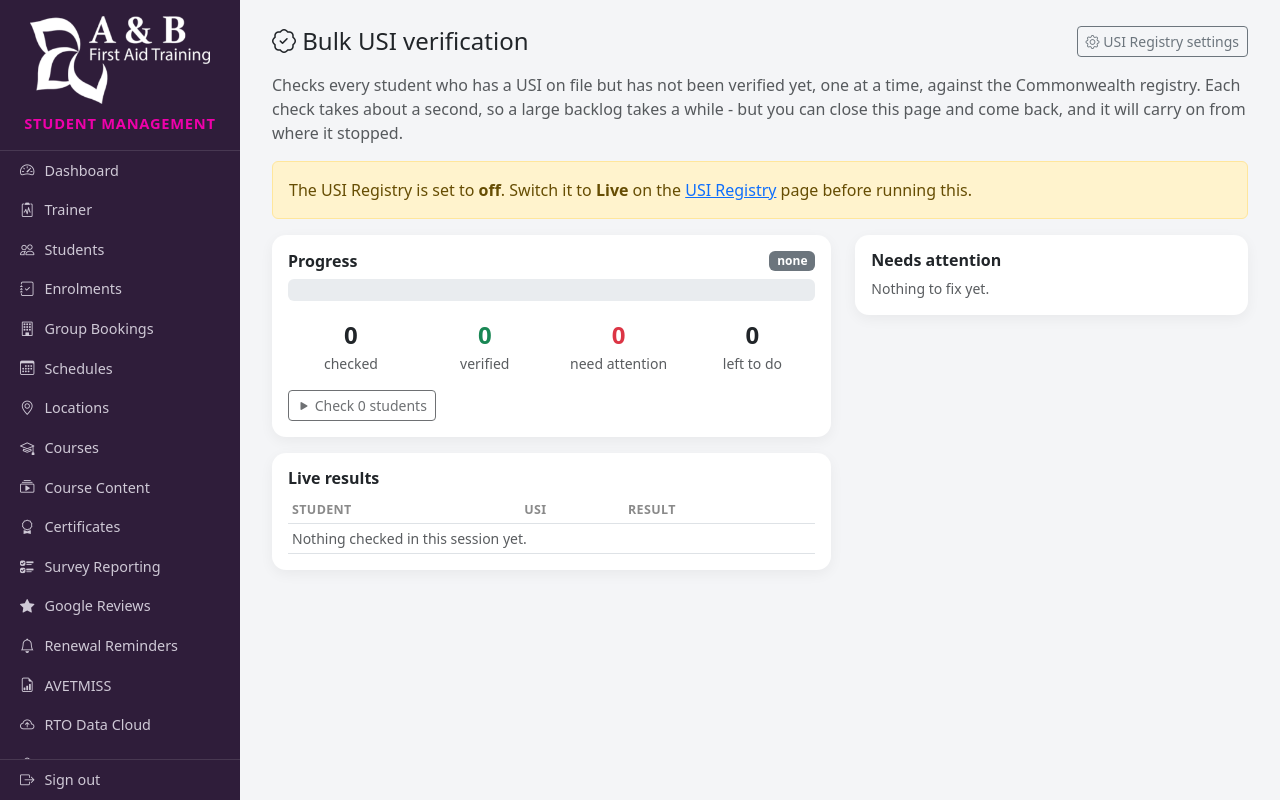
After one commit to anirudhatalmale6-alt/anb-first-aid-sms, a PHP site: page /index.php?r=usi_bulk in a window 1280 px wide. The commit adds this page. Run offline with PHP 8.4, Linux system fonts and the light colour scheme; the visitor is signed in with stand-in values (Sample User, id 1); some libraries are stand-ins or nearby versions.

Commit message:
Bulk USI verification: work through the backlog in resumable batches
8,344 students had a USI on file that had never been checked, and one
button at a time was never going to happen. The queue lives in the
database so a run survives a closed browser or a dropped connection, and
a lock file (fopen x, not file_exists) stops two tabs taking the same
rows and sending the registry duplicate traffic.

Failures are grouped by cause and downloadable as CSV - those are the
records that would fail an AVETMISS submission.

Co-Authored-By: Claude Opus 5 (1M context) <noreply@anthropic.com>

```diff
--- a/app/lib/helpers.php
+++ b/app/lib/helpers.php
@@ -31,7 +31,8 @@ function role_routes(string $role): array {
       // RTO Data Cloud: office can view/retry a push, but only admin can change the off/dry/live mode
       'rto_sync','rto_sync_push','rto_sync_map',
       // USI Registry: office can run a check and see the log, but not change the credential
-      'usi_registry','usi_registry_test','usi_check'];
+      // and office can work through the backlog, but not start/stop a run
+      'usi_registry','usi_registry_test','usi_check','usi_bulk','usi_bulk_step','usi_bulk_csv'];
     $trainer = ['dashboard','trainer','students','student','schedules','pipeline','class_send_access','obs_list','obs_mark','obs_save',
       'form_subs','form_view','content','quiz_edit','signoff','generate','cert','usi_verify','usi_check',
       'my_trainer','my_trainer_save','my_trainer_qual','my_trainer_declare','my_trainer_insurance',
--- a/app/lib/usi.php
+++ b/app/lib/usi.php
@@ -346,3 +346,207 @@ function anb_usi_recent_log(PDO $pdo, int $limit = 25): array {
 function anb_usi_result(bool $ok, bool $verified, string $status, string $message, array $detail): array {
     return ['ok' => $ok, 'verified' => $verified, 'status' => $status, 'message' => $message, 'detail' => $detail];
 }
+
+/* ------------------------------------------------------------ bulk verify */
+
+/**
+ * Verifying eight thousand students one button at a time is not a job anyone
+ * is going to do, so the backlog is worked through in small batches.
+ *
+ * The queue lives in the database rather than in the browser, which means the
+ * run survives a closed laptop, a dropped connection or a PHP timeout - it
+ * picks up exactly where it stopped. Each student is only ever taken once.
+ */
+function anb_usi_bulk_schema(PDO $pdo): void {
+    static $done = false;
+    if ($done) return;
+    $done = true;
+
+    $pdo->exec("CREATE TABLE IF NOT EXISTS usi_bulk_queue (
+        student_id INTEGER PRIMARY KEY,
+        state      TEXT NOT NULL DEFAULT 'pending',
+        verified   INTEGER,
+        status     TEXT,
+        reason     TEXT,
+        checked_at TEXT
+    )");
+    $pdo->exec("CREATE INDEX IF NOT EXISTS idx_usi_bulk_state ON usi_bulk_queue(state)");
+    $pdo->exec("CREATE TABLE IF NOT EXISTS usi_bulk_run (
+        id         INTEGER PRIMARY KEY AUTOINCREMENT,
+        started_at TEXT,
+        finished_at TEXT,
+        started_by TEXT,
+        total      INTEGER DEFAULT 0,
+        state      TEXT DEFAULT 'running'
+    )");
+}
+
+/** The students a bulk run would look at: a USI on file, not yet verified. */
+function anb_usi_bulk_candidates(PDO $pdo): array {
+    return $pdo->query("SELECT id FROM students
+        WHERE TRIM(COALESCE(usi_number,'')) <> '' AND COALESCE(usi_verified,0)=0
+        ORDER BY id")->fetchAll(PDO::FETCH_COLUMN);
+}
+
+/** Queue every candidate and open a run. Any previous queue is cleared. */
+function anb_usi_bulk_start(PDO $pdo, string $by): array {
+    anb_usi_bulk_schema($pdo);
+    $ids = anb_usi_bulk_candidates($pdo);
+
+    $pdo->beginTransaction();
+    try {
+        $pdo->exec("DELETE FROM usi_bulk_queue");
+        $pdo->exec("UPDATE usi_bulk_run SET state='stopped', finished_at='" . date('Y-m-d H:i:s') . "' WHERE state='running'");
+        $ins = $pdo->prepare("INSERT INTO usi_bulk_queue (student_id) VALUES (?)");
+        foreach ($ids as $id) $ins->execute([(int)$id]);
+        $pdo->prepare("INSERT INTO usi_bulk_run (started_at, started_by, total, state) VALUES (?,?,?,'running')")
+            ->execute([date('Y-m-d H:i:s'), $by, count($ids)]);
+        $pdo->commit();
+    } catch (Throwable $e) {
+        $pdo->rollBack();
+        throw $e;
+    }
+    return anb_usi_bulk_progress($pdo);
+}
+
+function anb_usi_bulk_stop(PDO $pdo): void {
+    anb_usi_bulk_schema($pdo);
+    $pdo->prepare("UPDATE usi_bulk_run SET state='stopped', finished_at=? WHERE state='running'")
+        ->execute([date('Y-m-d H:i:s')]);
+}
+
+/**
+ * Process the next few students. Kept small on purpose: each one is a round
+ * trip to Canberra, and a batch has to finish inside PHP's time limit.
+ *
+ * The lock is not paranoia - two open browser tabs, or a double-clicked
+ * button, would otherwise take the same rows twice and send the registry
+ * duplicate traffic under A&B's credential.
+ */
+function anb_usi_bulk_step(PDO $pdo, string $by, int $batch = 5): array {
+    anb_usi_bulk_schema($pdo);
+
+    $run = $pdo->query("SELECT * FROM usi_bulk_run ORDER BY id DESC LIMIT 1")->fetch(PDO::FETCH_ASSOC);
+    if (!$run || $run['state'] !== 'running') {
+        return anb_usi_bulk_progress($pdo) + ['ran' => 0, 'note' => 'No run in progress.'];
+    }
+
+    $lock = ANB_USI_DIR . '/bulk.lock';
+    $fh = @fopen($lock, 'x');       // x = fail if it already exists. Not file_exists() -
+    if ($fh === false) {            // two requests can both pass that and both proceed.
+        if (is_file($lock) && (time() - (int)filemtime($lock)) > 300) {
+            @unlink($lock);          // a batch that died mid-flight must not wedge the run
+            $fh = @fopen($lock, 'x');
+        }
+        if ($fh === false) {
+            return anb_usi_bulk_progress($pdo) + ['ran' => 0, 'note' => 'Another batch is running.'];
+        }
+    }
+    fwrite($fh, (string)getmypid());
+    fclose($fh);
+
+    $ran = [];
+    try {
+        $rows = $pdo->query("SELECT q.student_id, s.first_name, s.last_name, s.usi_number
+            FROM usi_bulk_queue q JOIN students s ON s.id=q.student_id
+            WHERE q.state='pending' ORDER BY q.student_id LIMIT " . max(1, min(25, $batch)))
+            ->fetchAll(PDO::FETCH_ASSOC);
+
+        $mark = $pdo->prepare("UPDATE usi_bulk_queue
+            SET state='done', verified=?, status=?, reason=?, checked_at=? WHERE student_id=?");
+
+        foreach ($rows as $row) {
+            $sid = (int)$row['student_id'];
+            try {
+                $res = anb_usi_verify_student($pdo, $sid, $by);
+                $mark->execute([
+                    $res['verified'] ? 1 : 0,
+                    (string)$res['status'],
+                    $res['verified'] ? '' : (string)$res['message'],
+                    date('Y-m-d H:i:s'),
+                    $sid,
+                ]);
+                $ran[] = [
+                    'id'       => $sid,
+                    'name'     => trim(($row['first_name'] ?? '') . ' ' . ($row['last_name'] ?? '')),
+                    'usi'      => (string)$row['usi_number'],
+                    'verified' => (bool)$res['verified'],
+                    'reason'   => $res['verified'] ? '' : (string)$res['message'],
+                ];
+            } catch (Throwable $e) {
+                // One bad record must never stop the run.
+                $mark->execute([0, '', 'Error: ' . $e->getMessage(), date('Y-m-d H:i:s'), $sid]);
+                $ran[] = [
+                    'id'       => $sid,
+                    'name'     => trim(($row['first_name'] ?? '') . ' ' . ($row['last_name'] ?? '')),
+                    'usi'      => (string)$row['usi_number'],
+                    'verified' => false,
+                    'reason'   => 'Error: ' . $e->getMessage(),
+                ];
+            }
+        }
+    } finally {
+        @unlink($lock);
+    }
+
+    $p = anb_usi_bulk_progress($pdo);
+    if ($p['pending'] === 0 && $p['total'] > 0) {
+        $pdo->prepare("UPDATE usi_bulk_run SET state='done', finished_at=? WHERE state='running'")
+            ->execute([date('Y-m-d H:i:s')]);
+        $p = anb_usi_bulk_progress($pdo);
+    }
+    return $p + ['ran' => count($ran), 'rows' => $ran];
+}
+
+/** @return array{total:int,done:int,pending:int,verified:int,failed:int,state:string,started_at:string,finished_at:string} */
+function anb_usi_bulk_progress(PDO $pdo): array {
+    anb_usi_bulk_schema($pdo);
+    $run = $pdo->query("SELECT * FROM usi_bulk_run ORDER BY id DESC LIMIT 1")->fetch(PDO::FETCH_ASSOC) ?: [];
+    $c = $pdo->query("SELECT
+            COUNT(*) total,
+            SUM(CASE WHEN state='done' THEN 1 ELSE 0 END) done,
+            SUM(CASE WHEN state='pending' THEN 1 ELSE 0 END) pending,
+            SUM(CASE WHEN state='done' AND verified=1 THEN 1 ELSE 0 END) verified,
+            SUM(CASE WHEN state='done' AND verified=0 THEN 1 ELSE 0 END) failed
+        FROM usi_bulk_queue")->fetch(PDO::FETCH_ASSOC);
+    return [
+        'total'       => (int)($c['total'] ?? 0),
+        'done'        => (int)($c['done'] ?? 0),
+        'pending'     => (int)($c['pending'] ?? 0),
+        'verified'    => (int)($c['verified'] ?? 0),
+        'failed'      => (int)($c['failed'] ?? 0),
+        'state'       => (string)($run['state'] ?? 'none'),
+        'started_at'  => (string)($run['started_at'] ?? ''),
+        'finished_at' => (string)($run['finished_at'] ?? ''),
+    ];
+}
+
+/**
+ * The records that did not verify, newest first. This is the whole point of
+ * the exercise - these are the rows that would fail an AVETMISS submission.
+ *
+ * @return array<int,array<string,mixed>>
+ */
+function anb_usi_bulk_problems(PDO $pdo, int $limit = 0): array {
+    anb_usi_bulk_schema($pdo);
+    $sql = "SELECT q.student_id, q.status, q.reason, q.checked_at,
+                   s.first_name, s.last_name, s.date_of_birth, s.usi_number, s.email
+            FROM usi_bulk_queue q JOIN students s ON s.id=q.student_id
+            WHERE q.state='done' AND q.verified=0
+            ORDER BY s.last_name, s.first_name";
+    if ($limit > 0) $sql .= ' LIMIT ' . $limit;
+    return $pdo->query($sql)->fetchAll(PDO::FETCH_ASSOC);
+}
+
+/** Group the failures by what actually went wrong, so the list is actionable. */
+function anb_usi_bulk_reason_bucket(string $reason): string {
+    $r = strtolower($reason);
+    if ($r === '')                                   return 'Other';
+    if (str_contains($r, 'does not recognise'))      return 'USI not recognised by the registry';
+    if (str_contains($r, 'deactivated'))             return 'USI deactivated';
+    if (str_contains($r, 'do not match') || str_contains($r, 'does not match')) return 'Details do not match the registry';
+    if (str_contains($r, 'exactly 10 characters') || str_contains($r, 'never contains')) return 'USI is not a valid format';
+    if (str_contains($r, 'date of birth'))           return 'Date of birth problem';
+    if (str_contains($r, 'could not reach') || str_contains($r, 'error:')) return 'Could not reach the registry';
+    return 'Other';
+}
--- a/app/public/index.php
+++ b/app/public/index.php
@@ -888,6 +888,73 @@ case 'usi_check':
     redirect('?r=student&id='.$sid);
     break;
 
+case 'usi_bulk':
+    require_once __DIR__.'/../lib/usi.php';
+    $cfg      = anb_usi_config($pdo);
+    $progress = anb_usi_bulk_progress($pdo);
+    $waiting  = count(anb_usi_bulk_candidates($pdo));
+    $problems = anb_usi_bulk_problems($pdo);
+    $buckets  = [];
+    foreach ($problems as $p) {
+        $b = anb_usi_bulk_reason_bucket((string)$p['reason']);
+        $buckets[$b] = ($buckets[$b] ?? 0) + 1;
+    }
+    arsort($buckets);
+    render('usi_bulk', compact('cfg','progress','waiting','problems','buckets'), 'Bulk USI verification');
+    break;
+
+case 'usi_bulk_start':
+    require_once __DIR__.'/../lib/usi.php';
+    if ($_SERVER['REQUEST_METHOD']==='POST') {
+        $cfg = anb_usi_config($pdo);
+        if ($cfg['mode'] !== 'live') {
+            $_SESSION['flash'] = 'Switch the USI Registry to Live before running a bulk check.';
+        } else {
+            $u = current_user();
+            anb_usi_bulk_start($pdo, (string)($u['name'] ?? $u['email'] ?? ''));
+        }
+    }
+    redirect('?r=usi_bulk');
+    break;
+
+case 'usi_bulk_stop':
+    require_once __DIR__.'/../lib/usi.php';
+    if ($_SERVER['REQUEST_METHOD']==='POST') anb_usi_bulk_stop($pdo);
+    redirect('?r=usi_bulk');
+    break;
+
+// Called repeatedly by the page while a run is going. Returns JSON, never HTML,
+// so a PHP notice would be visible rather than silently breaking the loop.
+case 'usi_bulk_step':
+    require_once __DIR__.'/../lib/usi.php';
+    header('Content-Type: application/json');
+    $u = current_user();
+    try {
+        $out = anb_usi_bulk_step($pdo, (string)($u['name'] ?? $u['email'] ?? ''), (int)($_GET['n'] ?? 5));
+    } catch (Throwable $e) {
+        http_response_code(500);
+        $out = ['error' => $e->getMessage()];
+    }
+    echo json_encode($out);
+    exit;
+
+case 'usi_bulk_csv':
+    require_once __DIR__.'/../lib/usi.php';
+    $rows = anb_usi_bulk_problems($pdo);
+    header('Content-Type: text/csv; charset=utf-8');
+    header('Content-Disposition: attachment; filename="usi-problems-'.date('Y-m-d').'.csv"');
+    $out = fopen('php://output', 'w');
+    fputcsv($out, ['Student ID','First name','Family name','Date of birth','USI','Email','Registry status','Problem','Category','Checked at']);
+    foreach ($rows as $r) {
+        fputcsv($out, [
+            $r['student_id'], $r['first_name'], $r['last_name'], $r['date_of_birth'],
+            $r['usi_number'], $r['email'], $r['status'], $r['reason'],
+            anb_usi_bulk_reason_bucket((string)$r['reason']), $r['checked_at'],
+        ]);
+    }
+    fclose($out);
+    exit;
+
 case 'courses':
     $rows = $pdo->query("
         SELECT co.*, (SELECT COUNT(*) FROM plans p WHERE p.course_id=co.id) plans,
--- /dev/null
+++ b/app/views/usi_bulk.php
@@ -0,0 +1,218 @@
+<?php
+/**
+ * Bulk USI verification - work through the backlog of unverified USIs.
+ *
+ * @var array $cfg      from anb_usi_config()
+ * @var array $progress from anb_usi_bulk_progress()
+ * @var int   $waiting  students with a USI that is still unverified
+ * @var array $problems the ones that did not verify
+ * @var array $buckets  problem category => count
+ */
+$running = ($progress['state'] === 'running' && $progress['pending'] > 0);
+$pct = $progress['total'] > 0 ? (int)round($progress['done'] / $progress['total'] * 100) : 0;
+?>
+<div class="d-flex align-items-center justify-content-between mb-3">
+  <h4 class="mb-0"><i class="bi bi-patch-check"></i> Bulk USI verification</h4>
+  <a class="btn btn-sm btn-outline-secondary" href="?r=usi_registry">
+    <i class="bi bi-gear"></i> USI Registry settings
+  </a>
+</div>
+
+<p class="text-muted">
+  Checks every student who has a USI on file but has not been verified yet, one at a time,
+  against the Commonwealth registry. Each check takes about a second, so a large backlog takes
+  a while - but you can close this page and come back, and it will carry on from where it stopped.
+</p>
+
+<?php if ($cfg['mode'] !== 'live'): ?>
+  <div class="alert alert-warning">
+    The USI Registry is set to <strong><?= e($cfg['mode']) ?></strong>. Switch it to
+    <strong>Live</strong> on the <a href="?r=usi_registry">USI Registry</a> page before running this.
+  </div>
+<?php endif; ?>
+
+<div class="row">
+  <div class="col-lg-7">
+    <div class="card p-3 mb-3">
+      <div class="d-flex align-items-center justify-content-between mb-2">
+        <h6 class="fw-bold mb-0">Progress</h6>
+        <span class="badge bg-<?= $running ? 'primary' : ($progress['state']==='done' ? 'success' : 'secondary') ?>"
+              id="runState"><?= e($progress['state']) ?></span>
+      </div>
+
+      <div class="progress mb-3" style="height:22px">
+        <div class="progress-bar" id="bar" role="progressbar"
+             style="width: <?= $pct ?>%"><?= $pct ?>%</div>
+      </div>
+
+      <div class="row text-center g-2 mb-3">
+        <div class="col"><div class="fs-4 fw-bold" id="cDone"><?= (int)$progress['done'] ?></div><div class="small text-muted">checked</div></div>
+        <div class="col"><div class="fs-4 fw-bold text-success" id="cVerified"><?= (int)$progress['verified'] ?></div><div class="small text-muted">verified</div></div>
+        <div class="col"><div class="fs-4 fw-bold text-danger" id="cFailed"><?= (int)$progress['failed'] ?></div><div class="small text-muted">need attention</div></div>
+        <div class="col"><div class="fs-4 fw-bold" id="cPending"><?= (int)$progress['pending'] ?></div><div class="small text-muted">left to do</div></div>
+      </div>
+
+      <div class="d-flex gap-2 align-items-center">
+        <?php if ($running): ?>
+          <button class="btn btn-anb btn-sm" id="btnGo"><i class="bi bi-play-fill"></i> Continue the run</button>
+          <form method="post" action="?r=usi_bulk_stop" class="d-inline">
+            <button class="btn btn-outline-secondary btn-sm"><i class="bi bi-stop-fill"></i> Stop</button>
+          </form>
+        <?php else: ?>
+          <form method="post" action="?r=usi_bulk_start" class="d-inline"
+                onsubmit="return confirm('This will check <?= (int)$waiting ?> students against the USI Registry. It can be stopped at any time. Continue?')">
+            <button class="btn btn-anb btn-sm" <?= $cfg['mode']==='live' ? '' : 'disabled' ?>>
+              <i class="bi bi-play-fill"></i> Check <?= (int)$waiting ?> students
+            </button>
+          </form>
+        <?php endif; ?>
+        <span class="small text-muted" id="note"></span>
+      </div>
+
+      <?php if ($progress['started_at']): ?>
+        <div class="small text-muted mt-2">
+          Started <?= e($progress['started_at']) ?><?= $progress['finished_at'] ? ', finished '.e($progress['finished_at']) : '' ?>.
+        </div>
+      <?php endif; ?>
+    </div>
+
+    <div class="card p-3 mb-3">
+      <h6 class="fw-bold mb-2">Live results</h6>
+      <div class="table-responsive" style="max-height:320px;overflow:auto">
+        <table class="table table-sm align-middle mb-0">
+          <thead><tr><th>Student</th><th>USI</th><th>Result</th></tr></thead>
+          <tbody id="liveRows">
+            <tr id="liveEmpty"><td colspan="3" class="text-muted small">Nothing checked in this session yet.</td></tr>
+          </tbody>
+        </table>
+      </div>
+    </div>
+  </div>
+
+  <div class="col-lg-5">
+    <div class="card p-3 mb-3">
+      <div class="d-flex align-items-center justify-content-between mb-2">
+        <h6 class="fw-bold mb-0">Needs attention</h6>
+        <?php if ($problems): ?>
+          <a class="btn btn-sm btn-outline-danger" href="?r=usi_bulk_csv">
+            <i class="bi bi-download"></i> Download CSV
+          </a>
+        <?php endif; ?>
+      </div>
+
+      <?php if (!$problems): ?>
+        <div class="text-muted small">Nothing to fix yet.</div>
+      <?php else: ?>
+        <p class="small text-muted">
+          These are the records that would fail an AVETMISS submission or an audit. Most are
+          fixable by correcting the spelling on the student record and checking again.
+        </p>
+        <ul class="list-group list-group-flush mb-3">
+          <?php foreach ($buckets as $label => $n): ?>
+            <li class="list-group-item d-flex justify-content-between align-items-center px-0">
+              <span class="small"><?= e($label) ?></span>
+              <span class="badge bg-danger rounded-pill"><?= (int)$n ?></span>
+            </li>
+          <?php endforeach; ?>
+        </ul>
+
+        <div class="table-responsive" style="max-height:420px;overflow:auto">
+          <table class="table table-sm align-middle mb-0">
+            <thead><tr><th>Student</th><th>USI</th><th>Problem</th></tr></thead>
+            <tbody>
+            <?php foreach ($problems as $p): ?>
+              <tr>
+                <td class="small">
+                  <a href="?r=student&id=<?= (int)$p['student_id'] ?>">
+                    <?= e(trim(($p['first_name'] ?? '').' '.($p['last_name'] ?? ''))) ?>
+                  </a>
+                  <span class="d-block text-muted"><?= e((string)$p['date_of_birth']) ?></span>
+                </td>
+                <td><code class="small"><?= e((string)$p['usi_number']) ?></code></td>
+                <td class="small text-muted"><?= e((string)$p['reason']) ?></td>
+              </tr>
+            <?php endforeach; ?>
+            </tbody>
+          </table>
+        </div>
+      <?php endif; ?>
+    </div>
+  </div>
+</div>
+
+<script>
+(function () {
+  var btn = document.getElementById('btnGo');
+  if (!btn) return;
+  var stop = false;
+
+  function row(r) {
+    var t = document.getElementById('liveRows');
+    var empty = document.getElementById('liveEmpty');
+    if (empty) empty.remove();
+    var tr = document.createElement('tr');
+    tr.innerHTML = '<td class="small"><a href="?r=student&id=' + r.id + '">' + esc(r.name) + '</a></td>' +
+                   '<td><code class="small">' + esc(r.usi) + '</code></td>' +
+                   '<td class="small">' + (r.verified
+                      ? '<span class="badge bg-success">verified</span>'
+                      : '<span class="text-danger">' + esc(r.reason) + '</span>') + '</td>';
+    t.insertBefore(tr, t.firstChild);
+    while (t.children.length > 60) t.removeChild(t.lastChild);
+  }
+  function esc(s) {
+    return String(s == null ? '' : s).replace(/[&<>"]/g, function (c) {
+      return {'&':'&amp;','<':'&lt;','>':'&gt;','"':'&quot;'}[c];
+    });
+  }
+  function paint(p) {
+    var pct = p.total > 0 ? Math.round(p.done / p.total * 100) : 0;
+    var bar = document.getElementById('bar');
+    bar.style.width = pct + '%'; bar.textContent = pct + '%';
+    document.getElementById('cDone').textContent = p.done;
+    document.getElementById('cVerified').textContent = p.verified;
+    document.getElementById('cFailed').textContent = p.failed;
+    document.getElementById('cPending').textContent = p.pending;
+    document.getElementById('runState').textContent = p.state;
+  }
+
+  function step() {
+    fetch('?r=usi_bulk_step&n=5', {credentials: 'same-origin'})
+      .then(function (r) { return r.json(); })
+      .then(function (p) {
+        if (p.error) { document.getElementById('note').textContent = p.error; return; }
+        paint(p);
+        (p.rows || []).forEach(row);
+        if (p.note) document.getElementById('note').textContent = p.note;
+        if (stop) return;
+        if (p.pending > 0 && p.state === 'running') {
+          // Someone else (another tab, or the same run left open elsewhere) holds
+          // the lock - back off rather than spinning against it.
+          setTimeout(step, p.ran === 0 ? 2000 : 250);
+        } else {
+          document.getElementById('note').textContent = 'Finished. Reload the page for the full list.';
+          btn.disabled = false;
+          btn.innerHTML = '<i class="bi bi-arrow-clockwise"></i> Reload';
+          btn.onclick = function () { location.reload(); };
+        }
+      })
+      .catch(function (e) {
+        // A dropped connection is not fatal - the queue is in the database, so
+        // waiting a moment and asking again picks up exactly where it stopped.
+        document.getElementById('note').textContent = 'Connection hiccup, retrying...';
+        if (!stop) setTimeout(step, 3000);
+      });
+  }
+
+  function begin() {
+    btn.disabled = true;
+    btn.innerHTML = '<span class="spinner-border spinner-border-sm"></span> Checking...';
+    document.getElementById('note').textContent = 'You can leave this page at any time - it will carry on from here next time.';
+    step();
+  }
+  btn.onclick = begin;
+
+  // A run that is already open picks itself up when the page loads, so coming
+  // back to this page is all it takes to carry on.
+  <?= $running ? 'begin();' : '' ?>
+})();
+</script>
```
Also changed, not shown: app/views/usi_registry.php (+11 -4 lines).
